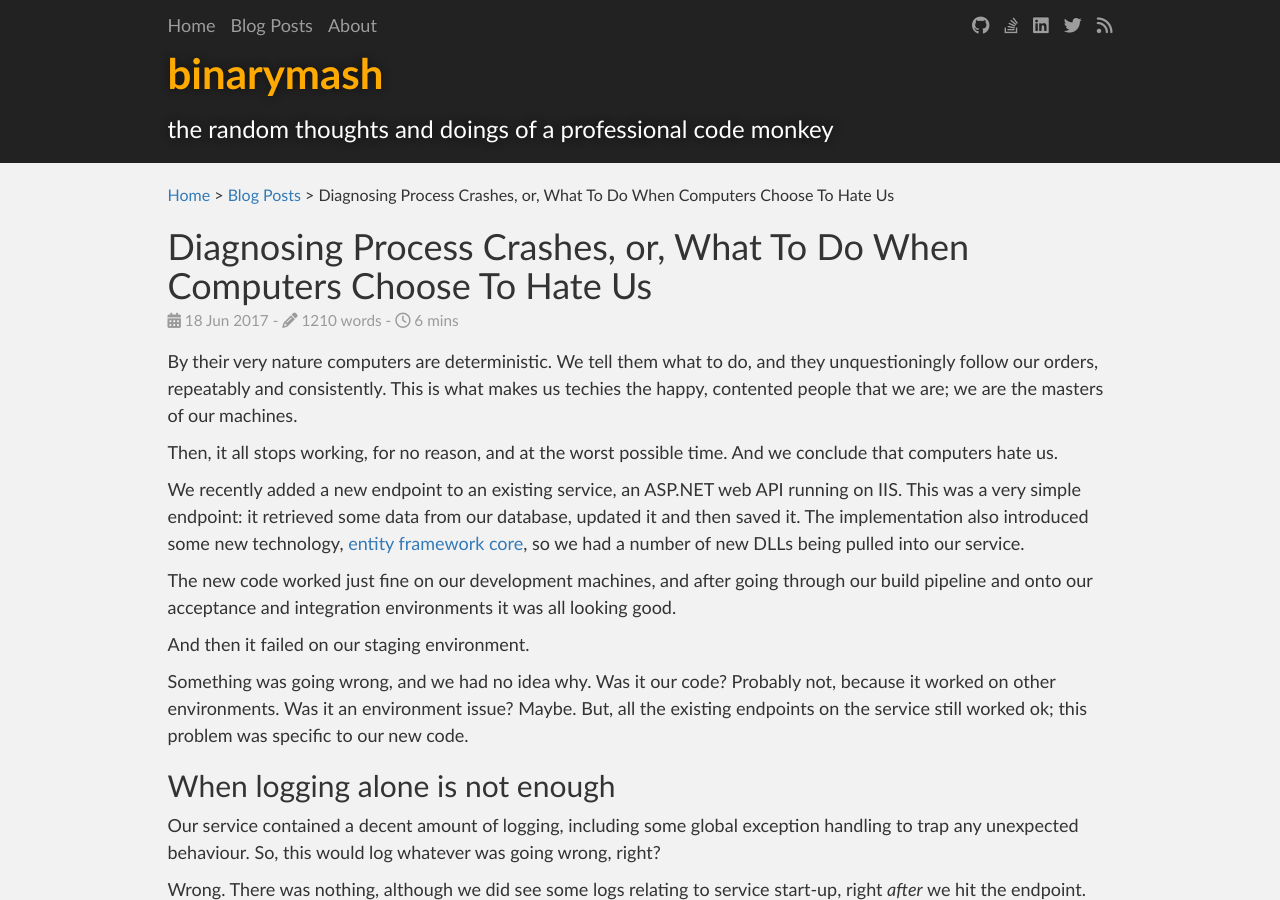
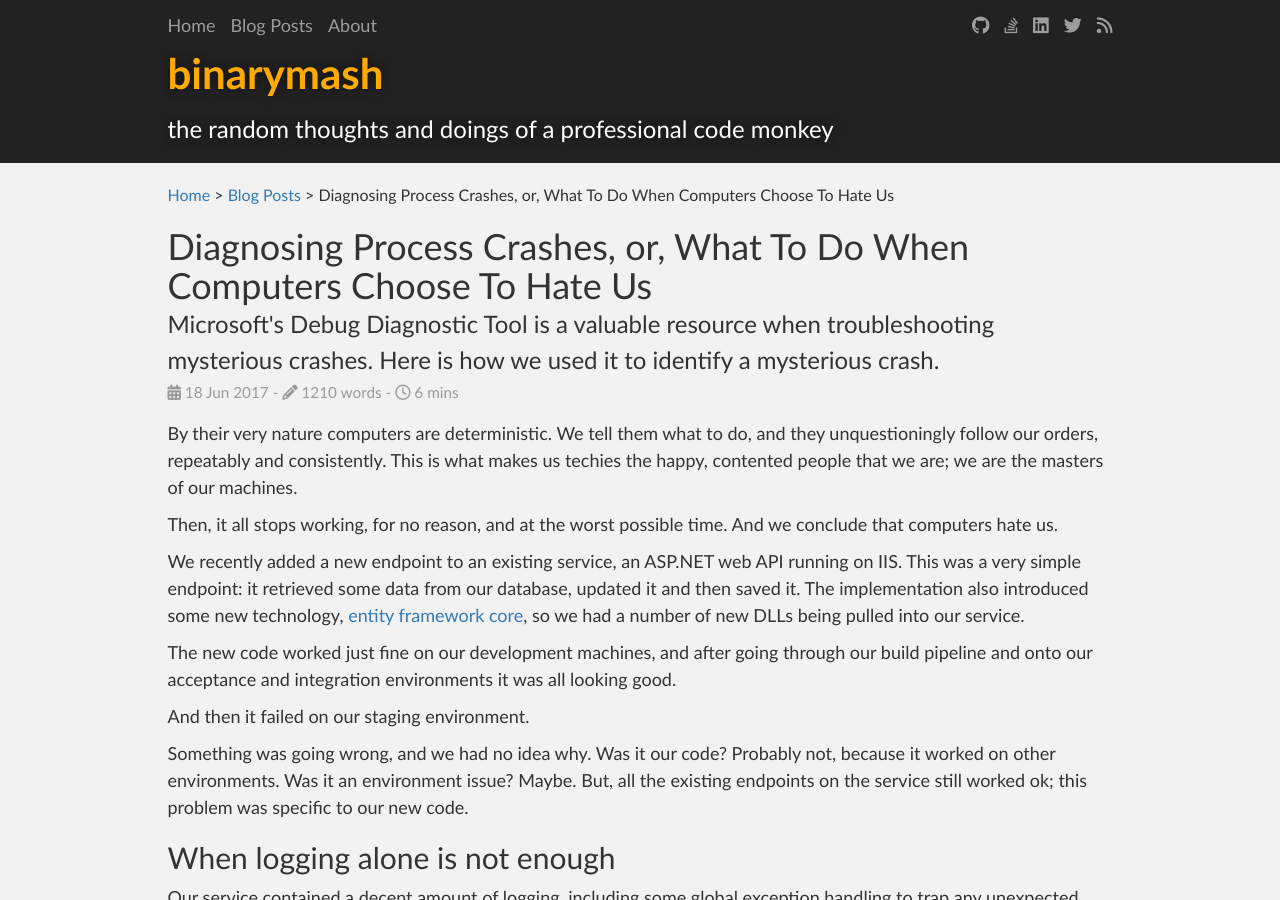
Before and after one commit to binarymash/binarymash.github.io, a Jekyll site: the page built from _posts/2017-06-18-Diagnosing-Process-Crashes.md, in a window 1280 px wide and 900 px high. Built offline with Jekyll 4.4.1, drawn with Linux system fonts in a browser that asks for light colours; nearby versions of some CDN libraries; comment, search, counter and statistics services are not loaded.

Commit message:
Added descriptions to all posts

```diff
--- a/_posts/2017-06-18-Diagnosing-Process-Crashes.md
+++ b/_posts/2017-06-18-Diagnosing-Process-Crashes.md
@@ -1,6 +1,7 @@
 ---
 layout: post
 title: "Diagnosing Process Crashes, or, What To Do When Computers Choose To Hate Us"
+description: "Microsoft's Debug Diagnostic Tool is a valuable resource when troubleshooting mysterious crashes. Here is how we used it to identify a mysterious crash."
 date: 2017-06-18 12:00:00 -0000
 comments: true
 tags: [Debug Diagnostics]
```
Also changed, not shown: _drafts/Cloud-Hosted-Pact-Broker.md (+1 -1 lines), _drafts/Dot-Net-Build.md (+1 -1 lines), _posts/2016-10-10-Consumer-Driven-Contracts.md (+1 -0 lines), _posts/2017-06-11-Build Pipelines-#1-A-Journey-of-Discovery.md (+1 -0 lines), _posts/2017-07-18-Visual-Studio-Shortcuts.md (+1 -0 lines).
